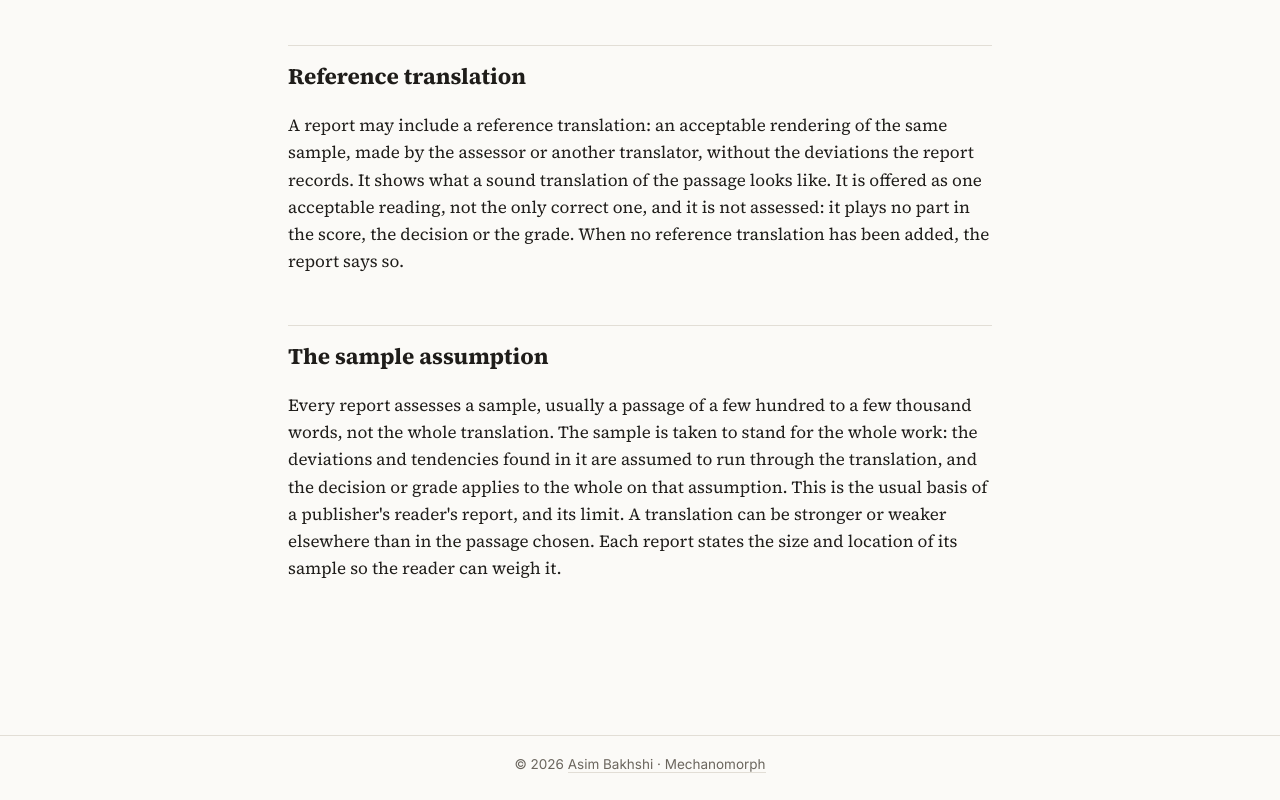
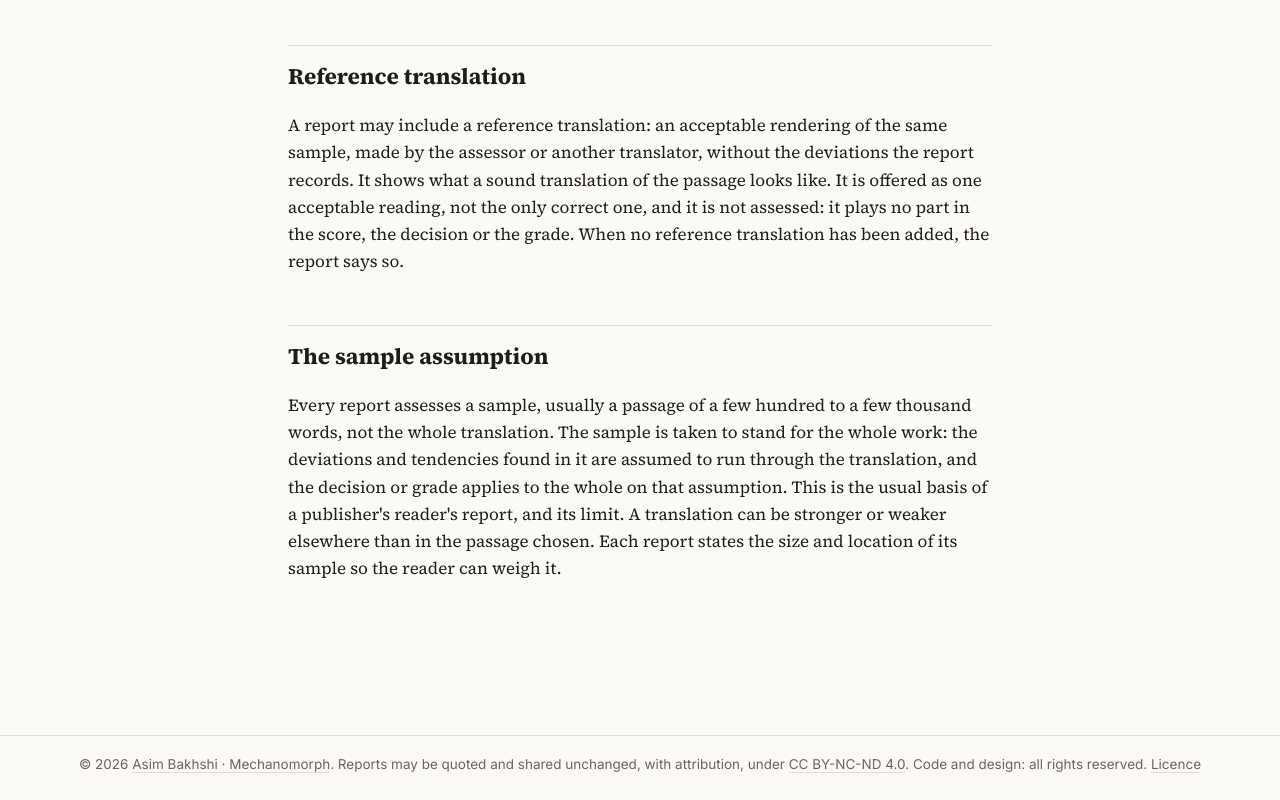
Before and after one commit to aasem/translation-criticism, a plain HTML site: page about.html in a window 1280 px wide. Shown: the part 4418-5218 px from the top of the page. Drawn offline with Linux system fonts and the light colour scheme; a web font is replaced by a local one.

Commit message:
Add licence: CC BY-NC-ND 4.0 for reports, all rights reserved for code
Adds a LICENSE file, a licence line in the footer of every page, and a
Licence section in the README.

Co-Authored-By: Claude Opus 5.5 <noreply@anthropic.com>
Claude-Session: https://claude.ai/code/session_01VCJ1yQmTRVj5WQSDJJficS

```diff
--- a/about.html
+++ b/about.html
@@ -64,7 +64,7 @@
   <h2 id="sample">The sample assumption</h2>
   <p>Every report assesses a sample, usually a passage of a few hundred to a few thousand words, not the whole translation. The sample is taken to stand for the whole work: the deviations and tendencies found in it are assumed to run through the translation, and the decision or grade applies to the whole on that assumption. This is the usual basis of a publisher's reader's report, and its limit. A translation can be stronger or weaker elsewhere than in the passage chosen. Each report states the size and location of its sample so the reader can weigh it.</p>
 </main>
-<footer class="site"><div class="wrap">© 2026 <a href="https://mechanomorph.substack.com" rel="noopener">Asim Bakhshi · Mechanomorph</a></div></footer>
+<footer class="site"><div class="wrap">© 2026 <a href="https://mechanomorph.substack.com" rel="noopener">Asim Bakhshi · Mechanomorph</a>. Reports may be quoted and shared unchanged, with attribution, under <a href="https://creativecommons.org/licenses/by-nc-nd/4.0/" rel="noopener license">CC BY-NC-ND 4.0</a>. Code and design: all rights reserved. <a href="https://github.com/aasem/translation-criticism/blob/main/LICENSE" rel="noopener">Licence</a></div></footer>
 
 <script type="module">
 import { CODES, DECISIONS, GRADES, WEIGHTS, scoreRange, DECISION_ANCHOR } from './assets/common.js';
```
Also changed, not shown: index.html (+1 -1 lines), report.html (+1 -1 lines), 2 other files.
